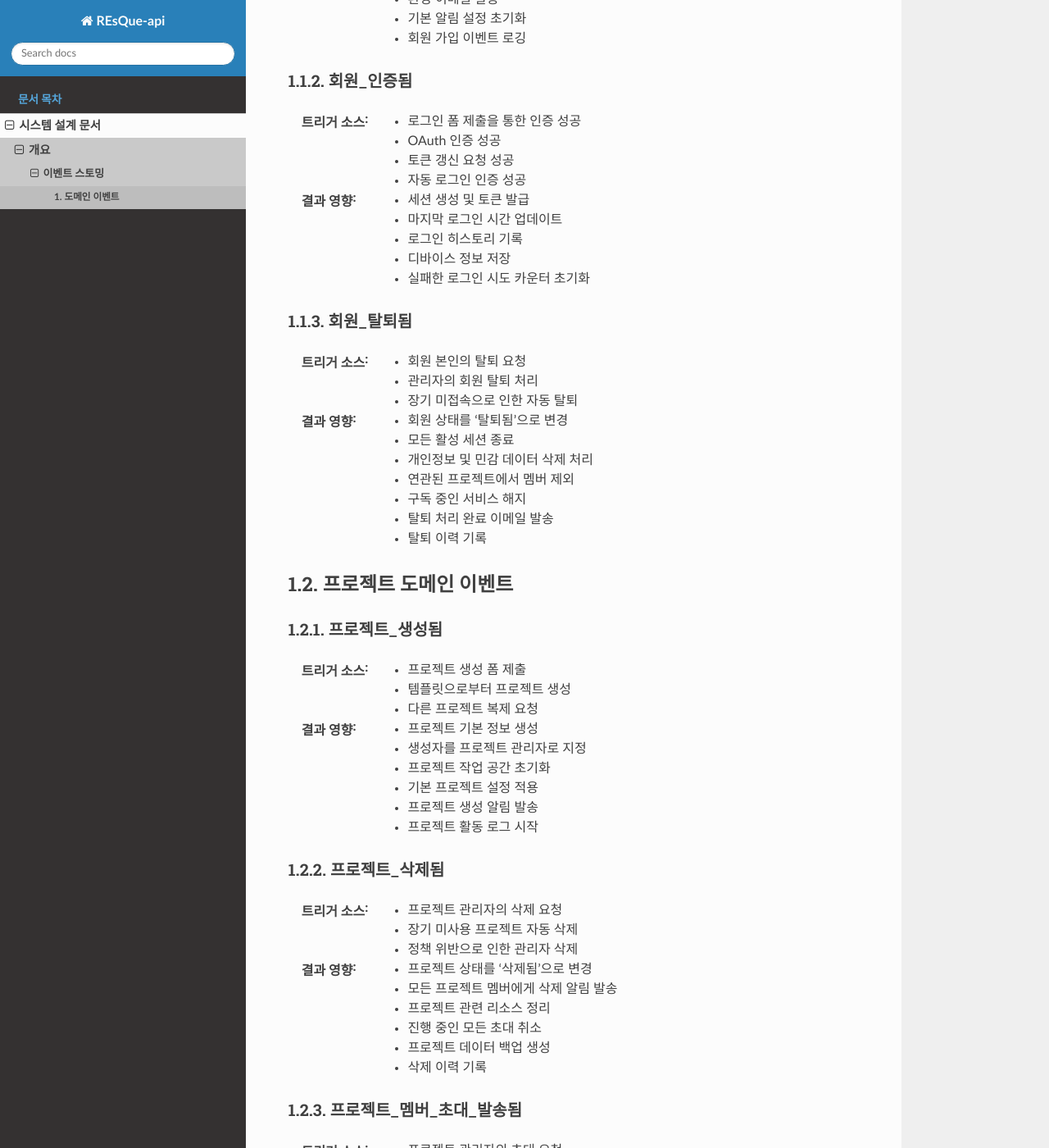
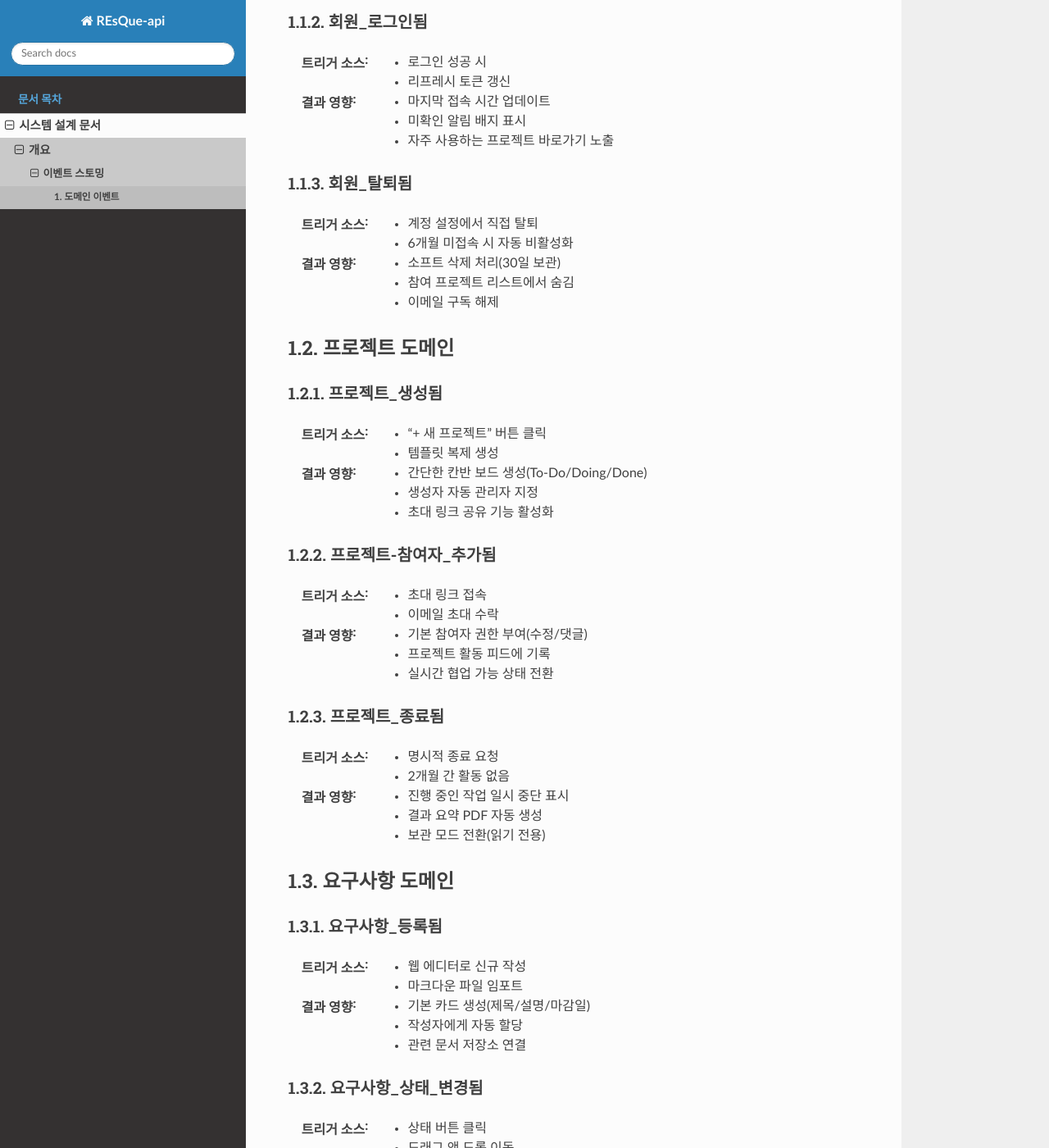
Before and after one commit to zeyakim-dev/REsQue-api, a Sphinx documentation site: the page built from docs/sphinx/source/design/event_storming/01_events.rst, in a window 1280 px wide and 1400 px high, scrolled down 413 px. Shown: the whole window at 82% size. Built offline with Sphinx 7.4.7 and the Read the Docs theme 3.1.0, drawn with Linux system fonts in a browser that asks for light colours; pages that are not in the unit, such as notebooks, are missing from menus; some of the changed text lies outside the part shown.

Commit message:
📝 Refactor Event Storming documentation with simplified domain events

```diff
--- a/docs/sphinx/source/design/event_storming/01_events.rst
+++ b/docs/sphinx/source/design/event_storming/01_events.rst
@@ -1,195 +1,124 @@
-===================
 도메인 이벤트
-===================
+=========================================
 
-회원 도메인 이벤트
-------------------
+회원 도메인
+-----------
 
 회원_가입됨
 ^^^^^^^^^^^
 :트리거 소스:
-    * 회원가입 폼 제출
-    * 소셜 계정 연동을 통한 가입 요청
-    * 관리자의 회원 생성 요청
+    * 기본 회원가입 폼 제출
+    * Google/GitHub OAuth 인증
 
 :결과 영향:
-    * 회원 프로필 생성
-    * 회원 인증 정보 저장
-    * 환영 이메일 발송
-    * 기본 알림 설정 초기화
-    * 회원 가입 이벤트 로깅
+    * 프로필 기본값 자동 생성
+    * 웰컴 이메일 전송
+    * 개인 작업공간 초기화
 
-회원_인증됨
-^^^^^^^^^^^
+회원_로그인됨
+^^^^^^^^^^^^^
 :트리거 소스:
-    * 로그인 폼 제출을 통한 인증 성공
-    * OAuth 인증 성공
-    * 토큰 갱신 요청 성공
-    * 자동 로그인 인증 성공
+    * 로그인 성공 시
+    * 리프레시 토큰 갱신
 
 :결과 영향:
-    * 세션 생성 및 토큰 발급
-    * 마지막 로그인 시간 업데이트
-    * 로그인 히스토리 기록
-    * 디바이스 정보 저장
-    * 실패한 로그인 시도 카운터 초기화
+    * 마지막 접속 시간 업데이트
+    * 미확인 알림 배지 표시
+    * 자주 사용하는 프로젝트 바로가기 노출
 
 회원_탈퇴됨
 ^^^^^^^^^^^
 :트리거 소스:
-    * 회원 본인의 탈퇴 요청
-    * 관리자의 회원 탈퇴 처리
-    * 장기 미접속으로 인한 자동 탈퇴
+    * 계정 설정에서 직접 탈퇴
+    * 6개월 미접속 시 자동 비활성화
 
 :결과 영향:
-    * 회원 상태를 '탈퇴됨'으로 변경
-    * 모든 활성 세션 종료
-    * 개인정보 및 민감 데이터 삭제 처리
-    * 연관된 프로젝트에서 멤버 제외
-    * 구독 중인 서비스 해지
-    * 탈퇴 처리 완료 이메일 발송
-    * 탈퇴 이력 기록
+    * 소프트 삭제 처리(30일 보관)
+    * 참여 프로젝트 리스트에서 숨김
+    * 이메일 구독 해제
 
-프로젝트 도메인 이벤트
-----------------------
+프로젝트 도메인
+---------------
 
 프로젝트_생성됨
-^^^^^^^^^^^^^^^^^
+^^^^^^^^^^^^^^^
 :트리거 소스:
-    * 프로젝트 생성 폼 제출
-    * 템플릿으로부터 프로젝트 생성
-    * 다른 프로젝트 복제 요청
+    * "+ 새 프로젝트" 버튼 클릭
+    * 템플릿 복제 생성
 
 :결과 영향:
-    * 프로젝트 기본 정보 생성
-    * 생성자를 프로젝트 관리자로 지정
-    * 프로젝트 작업 공간 초기화
-    * 기본 프로젝트 설정 적용
-    * 프로젝트 생성 알림 발송
-    * 프로젝트 활동 로그 시작
+    * 간단한 칸반 보드 생성(To-Do/Doing/Done)
+    * 생성자 자동 관리자 지정
+    * 초대 링크 공유 기능 활성화
 
-프로젝트_삭제됨
+프로젝트-참여자_추가됨
+^^^^^^^^^^^^^^^^^^^^^
+:트리거 소스:
+    * 초대 링크 접속
+    * 이메일 초대 수락
+
+:결과 영향:
+    * 기본 참여자 권한 부여(수정/댓글)
+    * 프로젝트 활동 피드에 기록
+    * 실시간 협업 가능 상태 전환
+
+프로젝트_종료됨
+^^^^^^^^^^^^^^^
+:트리거 소스:
+    * 명시적 종료 요청
+    * 2개월 간 활동 없음
+
+:결과 영향:
+    * 진행 중인 작업 일시 중단 표시
+    * 결과 요약 PDF 자동 생성
+    * 보관 모드 전환(읽기 전용)
+
+요구사항 도메인
+---------------
+
+요구사항_등록됨
+^^^^^^^^^^^^^^^
+:트리거 소스:
+    * 웹 에디터로 신규 작성
+    * 마크다운 파일 임포트
+
+:결과 영향:
+    * 기본 카드 생성(제목/설명/마감일)
+    * 작성자에게 자동 할당
+    * 관련 문서 저장소 연결
+
+요구사항_상태_변경됨
 ^^^^^^^^^^^^^^^^^^^
 :트리거 소스:
-    * 프로젝트 관리자의 삭제 요청
-    * 장기 미사용 프로젝트 자동 삭제
-    * 정책 위반으로 인한 관리자 삭제
+    * 상태 버튼 클릭
+    * 드래그 앤 드롭 이동
 
 :결과 영향:
-    * 프로젝트 상태를 '삭제됨'으로 변경
-    * 모든 프로젝트 멤버에게 삭제 알림 발송
-    * 프로젝트 관련 리소스 정리
-    * 진행 중인 모든 초대 취소
-    * 프로젝트 데이터 백업 생성
-    * 삭제 이력 기록
+    * 변경 히스토리 타임라인 기록
+    * 이메일 알림 전송(옵션)
+    * 대시보드 실시간 반영
 
-프로젝트_멤버_초대_발송됨
-^^^^^^^^^^^^^^^^^^^^^^^^^^^
+요구사항_완료됨
+^^^^^^^^^^^^^^^
 :트리거 소스:
-    * 프로젝트 관리자의 초대 요청
-    * 기존 멤버의 초대 요청
-    * 대량 멤버 초대 요청
+    * 완료 체크박스 선택
+    * 모든 하위 작업 완료 시
 
 :결과 영향:
-    * 초대 정보 생성 및 저장
-    * 초대 링크 생성
-    * 초대 이메일 발송
-    * 초대 만료 시간 설정
-    * 초대 현황 업데이트
-    * 프로젝트 활동 로그에 기록
+    * 완료 날짜 타임스탬프
+    * 진행률 % 자동 계산
+    * 완료 보고서 다운로드 링크 생성
 
-프로젝트_멤버_초대_수락됨
-^^^^^^^^^^^^^^^^^^^^^^^^^
+협업 도메인 (간소화)
+-------------------
+
+작업_댓글_추가됨
+^^^^^^^^^^^^^^^
 :트리거 소스:
-    * 초대 이메일의 수락 링크 클릭
-    * 초대 페이지에서 수락 버튼 클릭
-    * 프로젝트 참여 코드 입력
+    * 댓글 입력 후 저장
+    * 이슈 트래커 연동
 
 :결과 영향:
-    * 프로젝트 멤버로 추가
-    * 멤버 기본 권한 설정
-    * 프로젝트 관리자에게 수락 알림 발송
-    * 프로젝트 리소스 접근 권한 부여
-    * 멤버 초대 상태 업데이트
-    * 프로젝트 멤버 수 갱신
-
-프로젝트_멤버_초대_거절됨
-^^^^^^^^^^^^^^^^^^^^^^^^^
-:트리거 소스:
-    * 초대 이메일의 거절 링크 클릭
-    * 초대 페이지에서 거절 버튼 클릭
-    * 초대 알림에서 거절 응답
-    * 초대된 이메일 계정 소유자의 명시적 거절
-
-:결과 영향:
-    * 초대 상태를 '거절됨'으로 업데이트
-    * 프로젝트 관리자에게 거절 알림 발송
-    * 초대 링크 비활성화
-    * 초대 거절 사유 기록 (선택 사항)
-    * 해당 이메일 주소로의 재초대 가능 상태로 변경
-    * 프로젝트 활동 로그에 기록
-
-프로젝트_멤버_초대_만료됨
-^^^^^^^^^^^^^^^^^^^^^^^^^^
-:트리거 소스:
-    * 초대 발송 후 지정된 기간(예: 7일) 경과
-    * 초대 링크 만료 시간 도달
-    * 프로젝트 삭제로 인한 관련 초대 모두 만료
-    * 초대 정책 변경으로 인한 기존 초대 만료
-
-:결과 영향:
-    * 초대 상태를 '만료됨'으로 업데이트
-    * 초대 링크 비활성화
-    * 프로젝트 관리자에게 만료 알림 발송
-    * 만료된 초대 기록을 히스토리에 저장
-    * 동일 이메일로 새로운 초대 가능 상태로 변경
-    * 초대 통계 업데이트
-    * 프로젝트 활동 로그에 기록
-
-요구사항 도메인 이벤트
-----------------------
-
-요구사항_생성됨
-^^^^^^^^^^^^^^^
-:트리거 소스:
-    * 요구사항 생성 폼 제출
-    * 프로젝트 멤버의 요구사항 생성 요청
-
-:결과 영향:
-    * 요구사항 기본 정보 생성
-    * 요구사항 상태 초기화
-    * 요구사항 생성 알림 발송
-    * 프로젝트 활동 로그에 기록
-
-요구사항_수정됨
-^^^^^^^^^^^^^^^
-:트리거 소스:
-    * 요구사항 수정 폼 제출
-    * 프로젝트 멤버의 요구사항 수정 요청
-
-:결과 영향:
-    * 요구사항 정보 업데이트
-    * 요구사항 수정 알림 발송
-    * 프로젝트 활동 로그에 기록
-
-요구사항_삭제됨
-^^^^^^^^^^^^^^^
-:트리거 소스:
-    * 요구사항 삭제 요청
-    * 프로젝트 멤버의 요구사항 삭제 요청
-
-:결과 영향:
-    * 요구사항 상태를 '삭제됨'으로 변경
-    * 요구사항 삭제 알림 발송
-    * 프로젝트 활동 로그에 기록
-
-요구사항_충족됨
-^^^^^^^^^^^^^^^
-:트리거 소스:
-    * 요구사항 충족 조건 충족
-    * 프로젝트 멤버의 요구사항 충족 요청
-
-:결과 영향:
-    * 요구사항 상태를 '충족됨'으로 변경
-    * 요구사항 충족 알림 발송
-    * 프로젝트 활동 로그에 기록
+    * 담당자에게 이메일 알림
+    * 작업 카드 하단에 기록
+    * @멘션 시 할당자 변경 가능
```
